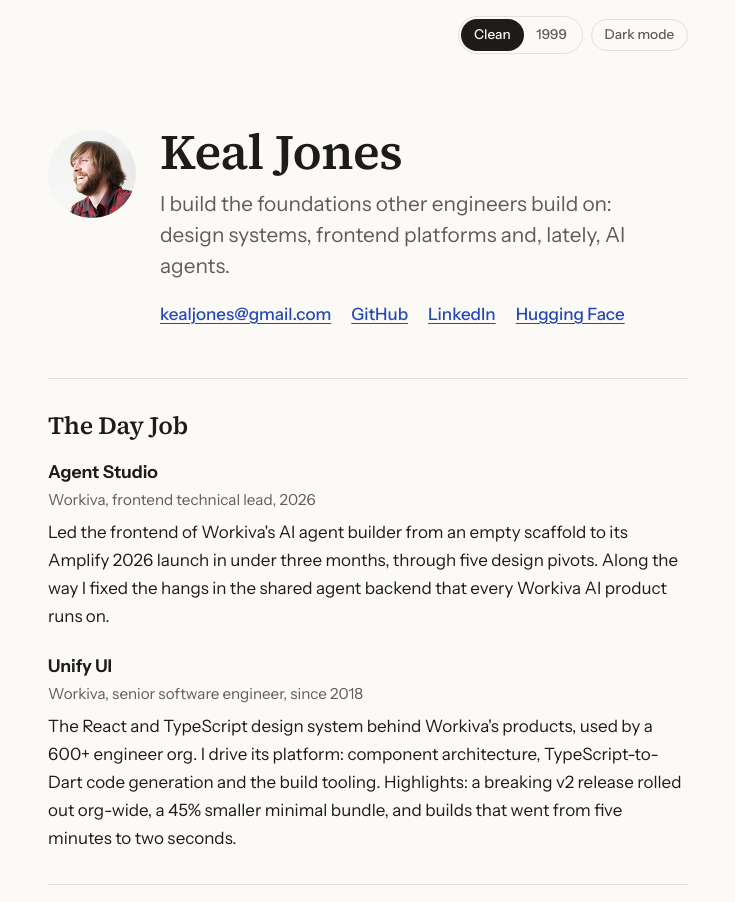
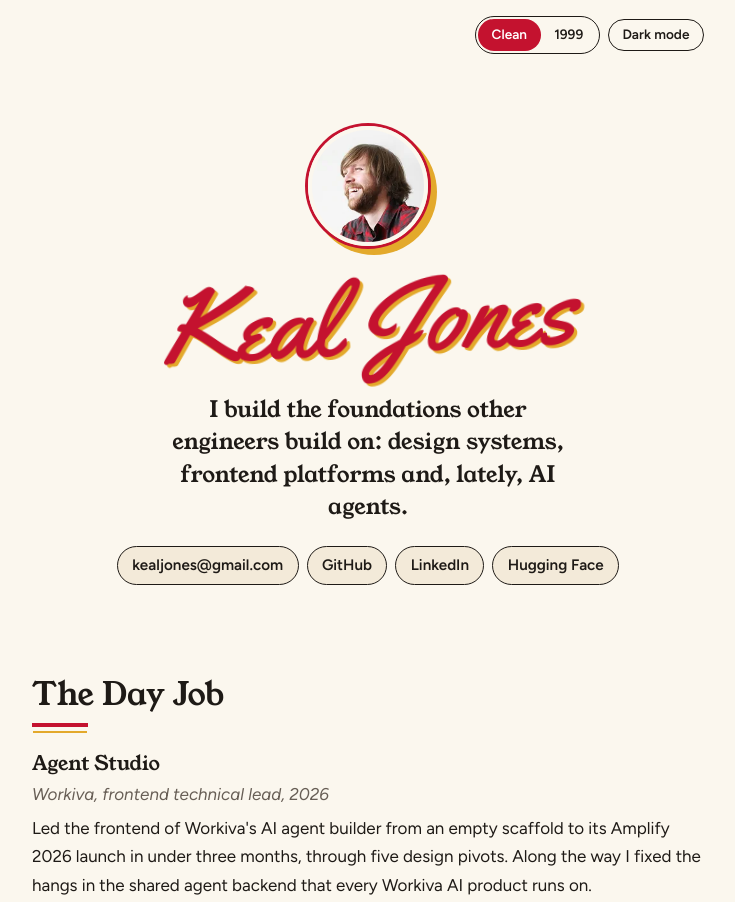
Before and after one commit to KealJones/kealjones.github.io, a plain HTML site: page index.html in a window 1280 px wide. Shown: the top 902 px of the page, without its empty margins (272-1007 px from the left). Drawn offline with Linux system fonts and the light colour scheme.

Commit message:
Clean look: vintage sign painting
Yellowtail for the name (a painted sign by day, neon by night), Young Serif
headings, Figtree body, plaid-shirt red with a mustard accent.

Co-Authored-By: Claude Opus 5.5 <noreply@anthropic.com>
Claude-Session: https://claude.ai/code/session_01QUycU32Rx8q6TEFPCDzNbe

```diff
--- a/css/clean.css
+++ b/css/clean.css
@@ -1,73 +1,104 @@
-/* The clean look: calm, readable, light and dark. */
+/* The clean look: vintage sign painting. A painted sign by day, neon by night. */
 html[data-style="clean"] {
-  --paper: #fbfaf7;
-  --ink: #1d1c1a;
-  --soft: #5f5d58;
-  --rule: #e4e1da;
-  --link: #2448b8;
-  --focus: #2448b8;
+  --paper: #fbf7ee;
+  --ink: #1e1a16;
+  --soft: #675e55;
+  --rule: #e6dccb;
+  --red: #c4122f;      /* the plaid shirt */
+  --mustard: #e3a92b;  /* sign-painter's second color, decoration only */
+  --link: #b3102b;
+  --chip: #f3ead9;
+  --on-red: #ffffff;
   color-scheme: light;
 }
 @media (prefers-color-scheme: dark) {
   html[data-style="clean"]:not([data-theme="light"]) {
-    --paper: #161614; --ink: #ecebe6; --soft: #a5a39c; --rule: #2e2d2a; --link: #9db4ff; --focus: #9db4ff;
+    --paper: #10131f; --ink: #f4efe4; --soft: #b8b1a4; --rule: #262b3d;
+    --red: #ff5d66; --mustard: #f6c14b; --link: #ff8a90; --chip: #1a1f30; --on-red: #10131f;
     color-scheme: dark;
   }
 }
 html[data-style="clean"][data-theme="dark"] {
-  --paper: #161614; --ink: #ecebe6; --soft: #a5a39c; --rule: #2e2d2a; --link: #9db4ff; --focus: #9db4ff;
+  --paper: #10131f; --ink: #f4efe4; --soft: #b8b1a4; --rule: #262b3d;
+  --red: #ff5d66; --mustard: #f6c14b; --link: #ff8a90; --chip: #1a1f30; --on-red: #10131f;
   color-scheme: dark;
 }
 
 html[data-style="clean"] body {
   background: var(--paper);
   color: var(--ink);
-  font: 400 1.0625rem/1.65 "Instrument Sans", system-ui, sans-serif;
+  font: 400 1.0625rem/1.65 "Figtree", system-ui, sans-serif;
 }
-html[data-style="clean"] a { color: var(--link); text-underline-offset: .18em; text-decoration-thickness: .07em; }
-html[data-style="clean"] a:hover { text-decoration-thickness: .14em; }
-html[data-style="clean"] :focus-visible { outline: 2px solid var(--focus); outline-offset: 3px; border-radius: 3px; }
-html[data-style="clean"] ::selection { background: color-mix(in srgb, var(--link) 25%, transparent); }
+html[data-style="clean"] a { color: var(--link); font-weight: 600; text-underline-offset: .2em; text-decoration-thickness: .08em; }
+html[data-style="clean"] a:hover { text-decoration-thickness: .16em; }
+html[data-style="clean"] :focus-visible { outline: 2px solid var(--ink); outline-offset: 3px; border-radius: 4px; box-shadow: 0 0 0 6px var(--mustard); }
+html[data-style="clean"] ::selection { background: var(--mustard); color: #1e1a16; }
 
-html[data-style="clean"] .page { max-inline-size: 44rem; margin-inline: auto; padding: 1rem clamp(1rem, 5vw, 2rem) 3rem; }
+html[data-style="clean"] .page { max-inline-size: 46rem; margin-inline: auto; padding: 1rem clamp(1rem, 5vw, 2rem) 3rem; }
 
 /* Controls */
-html[data-style="clean"] .picker { border: 1px solid var(--rule); border-radius: 999px; padding: 2px; }
+html[data-style="clean"] .picker { border: 1.5px solid var(--ink); border-radius: 999px; padding: 2px; }
 html[data-style="clean"] .picker button,
 html[data-style="clean"] .theme-toggle {
-  font: 500 .85rem/1 "Instrument Sans", system-ui, sans-serif;
-  color: var(--soft); background: transparent; border: 0; border-radius: 999px; padding: .45rem .8rem;
+  font: 600 .85rem/1 "Figtree", system-ui, sans-serif;
+  color: var(--ink); background: transparent; border: 0; border-radius: 999px; padding: .45rem .85rem;
 }
-html[data-style="clean"] .picker button[aria-pressed="true"] { background: var(--ink); color: var(--paper); }
-html[data-style="clean"] .theme-toggle { border: 1px solid var(--rule); }
-html[data-style="clean"] .theme-toggle[aria-pressed="true"] { color: var(--ink); }
+html[data-style="clean"] .picker button[aria-pressed="true"] { background: var(--red); color: var(--on-red); }
+html[data-style="clean"] .theme-toggle { border: 1.5px solid var(--ink); }
 
-/* Hero */
-html[data-style="clean"] .hero {
-  display: grid; grid-template-columns: 5.5rem 1fr; gap: 1.5rem; align-items: start;
-  padding-block: clamp(2.5rem, 8vw, 4.5rem) clamp(2rem, 5vw, 3rem);
+/* Hero: the sign */
+html[data-style="clean"] .hero { text-align: center; padding-block: clamp(2.5rem, 8vw, 4.5rem) clamp(2rem, 6vw, 3.5rem); }
+html[data-style="clean"] .hero .logo { display: none; }
+html[data-style="clean"] .photo img {
+  display: block; margin: 0 auto 1.25rem;
+  inline-size: 7.5rem; block-size: 7.5rem; border-radius: 50%; object-fit: cover;
+  border: 4px solid var(--paper); box-shadow: 0 0 0 3px var(--red), 6px 6px 0 3px var(--mustard);
 }
-html[data-style="clean"] .hero > * { min-inline-size: 0; }
-html[data-style="clean"] .hero .logo { display: none; }
-html[data-style="clean"] .photo img { display: block; inline-size: 5.5rem; block-size: 5.5rem; border-radius: 50%; object-fit: cover; margin-block-start: .25rem; }
-html[data-style="clean"] h1, html[data-style="clean"] h2 {
-  font-family: "Source Serif 4", Georgia, serif; font-weight: 600; letter-spacing: -.01em;
+html[data-style="clean"] h1 {
+  font: 400 clamp(3.4rem, 13vw, 6.5rem)/1 "Yellowtail", cursive;
+  color: var(--red);
+  margin: 0 0 1.5rem;
+  transform: rotate(-3deg);
+  text-shadow: 3px 3px 0 var(--mustard);
 }
-html[data-style="clean"] h1 { font-size: clamp(2.3rem, 6vw, 3.1rem); line-height: 1.05; margin: 0 0 .6rem; }
-html[data-style="clean"] .tagline { font-size: clamp(1.1rem, 2.4vw, 1.3rem); line-height: 1.5; color: var(--soft); max-inline-size: 34ch; margin: 0 0 1rem; }
-html[data-style="clean"] .links { gap: .2rem 1.25rem; font-weight: 500; }
+/* Neon at night */
+html[data-style="clean"][data-theme="dark"] h1 { color: #ffe9ea; text-shadow: 0 0 2px #fff, 0 0 10px var(--red), 0 0 24px var(--red), 0 0 48px #ff2d3c; }
+@media (prefers-color-scheme: dark) {
+  html[data-style="clean"]:not([data-theme="light"]) h1 { color: #ffe9ea; text-shadow: 0 0 2px #fff, 0 0 10px var(--red), 0 0 24px var(--red), 0 0 48px #ff2d3c; }
+}
+@media (prefers-reduced-motion: no-preference) {
+  html[data-style="clean"] h1 { animation: sign-on 1.2s steps(1) .3s both; }
+  @keyframes sign-on { 0% { opacity: 0; } 15% { opacity: 1; } 22% { opacity: .6; } 30%, 100% { opacity: 1; } }
+}
+html[data-style="clean"] .tagline {
+  font: 400 clamp(1.15rem, 2.6vw, 1.4rem)/1.45 "Young Serif", Georgia, serif;
+  max-inline-size: 30ch; margin: 0 auto 1.4rem;
+}
+html[data-style="clean"] .links { justify-content: center; gap: .5rem; }
+html[data-style="clean"] .links a {
+  text-decoration: none; color: var(--ink); background: var(--chip);
+  border: 1.5px solid var(--ink); border-radius: 999px; padding: .35rem .9rem; font-size: .95rem;
+}
+html[data-style="clean"] .links a:hover { background: var(--mustard); color: #1e1a16; }
 
-/* Sections */
-html[data-style="clean"] .panel { border-block-start: 1px solid var(--rule); padding-block: 2rem; }
-html[data-style="clean"] h2 { font-size: 1.55rem; line-height: 1.2; margin: 0 0 1.25rem; }
-html[data-style="clean"] .entry + .entry { margin-block-start: 1.6rem; }
-html[data-style="clean"] h3 { font-size: 1.1rem; font-weight: 650; line-height: 1.3; margin: 0 0 .2rem; }
-html[data-style="clean"] .meta { color: var(--soft); font-size: .95rem; margin-block-end: .35rem; }
-html[data-style="clean"] .go { margin-block-start: .1rem; font-weight: 500; }
+/* Sections, separated by sign-painter's pinstripes */
+html[data-style="clean"] .panel { padding-block: 2.25rem; }
+html[data-style="clean"] .panel + .panel { border-block-start: 3px double var(--rule); }
+html[data-style="clean"] h2 {
+  font: 400 clamp(1.6rem, 4vw, 2rem)/1.15 "Young Serif", Georgia, serif;
+  margin: 0 0 1.5rem;
+}
+html[data-style="clean"] h2::after {
+  content: ""; display: block; inline-size: 3.5rem; block-size: 4px; margin-block-start: .6rem;
+  background: var(--red); box-shadow: 0 7px 0 -1px var(--mustard);
+}
+html[data-style="clean"] .entry + .entry { margin-block-start: 1.75rem; }
+html[data-style="clean"] h3 { font: 400 1.25rem/1.25 "Young Serif", Georgia, serif; margin: 0 0 .25rem; }
+html[data-style="clean"] .meta { color: var(--soft); font-style: italic; margin-block-end: .4rem; }
+html[data-style="clean"] .go { margin-block-start: .15rem; }
 
-html[data-style="clean"] .footer { border-block-start: 1px solid var(--rule); padding-block-start: 1.5rem; color: var(--soft); font-size: .92rem; }
+html[data-style="clean"] .footer { border-block-start: 3px double var(--rule); padding-block-start: 1.5rem; color: var(--soft); font-size: .95rem; text-align: center; }
 
 @media (max-width: 34rem) {
-  html[data-style="clean"] .hero { grid-template-columns: 1fr; gap: 1rem; }
-  html[data-style="clean"] .photo img { inline-size: 4.5rem; block-size: 4.5rem; }
+  html[data-style="clean"] .photo img { inline-size: 6rem; block-size: 6rem; }
 }
--- a/index.html
+++ b/index.html
@@ -20,7 +20,7 @@
 </script>
 <link rel="preconnect" href="https://fonts.googleapis.com">
 <link rel="preconnect" href="https://fonts.gstatic.com" crossorigin>
-<link href="https://fonts.googleapis.com/css2?family=Instrument+Sans:ital,wght@0,400..700;1,400&family=Source+Serif+4:opsz,wght@8..60,500..700&display=swap" rel="stylesheet">
+<link href="https://fonts.googleapis.com/css2?family=Figtree:ital,wght@0,400..700;1,400&family=Young+Serif&family=Yellowtail&display=swap" rel="stylesheet">
 <link rel="stylesheet" href="css/base.css">
 <link rel="stylesheet" href="css/clean.css">
 <link rel="stylesheet" href="css/retro.css">
```
